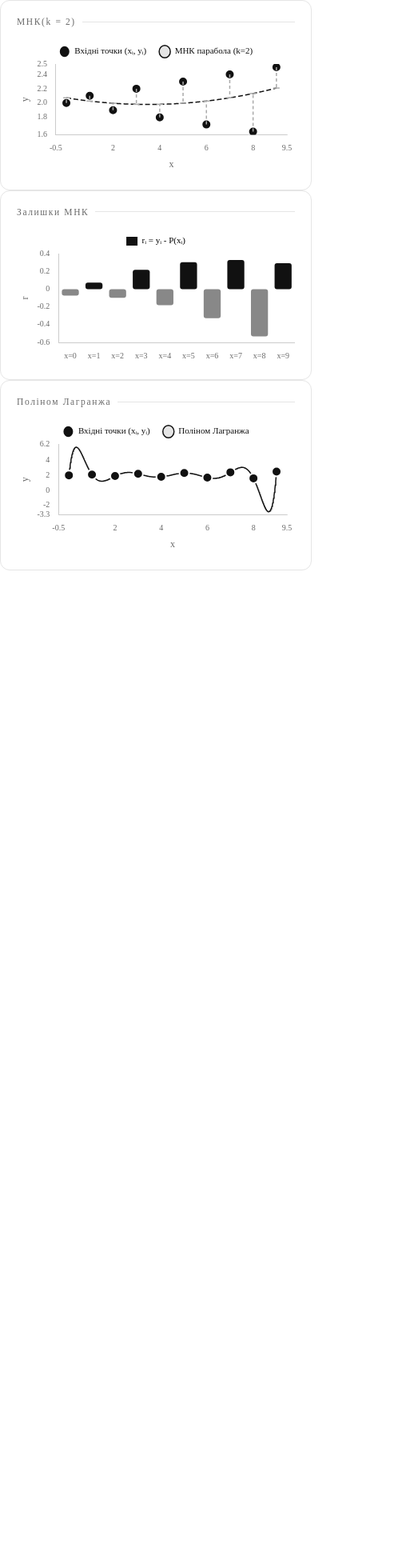
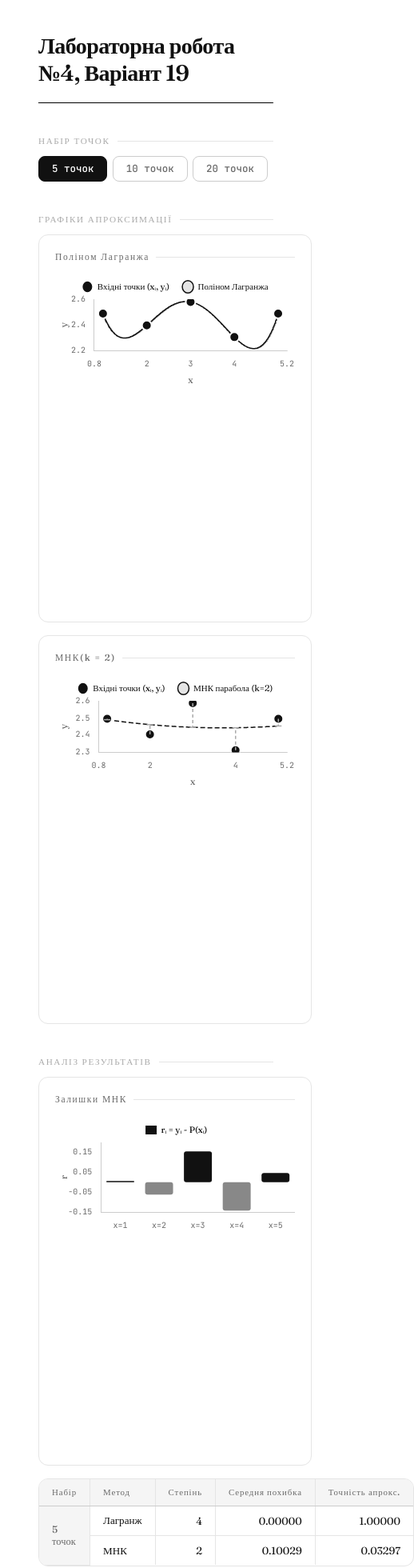
Before and after one commit to postolnyidavyd/function_approximation, a React (Vite) app: page / in a window 390 px wide. Shown: the top 1960 px of the page at 80% size, 518 px wide, since content can reach past the window. Before the commit the page ends 844 px from the top, so only its background shows below. Built offline with nearby package versions, Linux system fonts and the light colour scheme.

Commit message:
реалізація: оркестрація всіх створених компонентів в App.jsx

```diff
--- a/src/App.css
+++ /dev/null
@@ -1,184 +0,0 @@
-.counter {
-  font-size: 16px;
-  padding: 5px 10px;
-  border-radius: 5px;
-  color: var(--accent);
-  background: var(--accent-bg);
-  border: 2px solid transparent;
-  transition: border-color 0.3s;
-  margin-bottom: 24px;
-
-  &:hover {
-    border-color: var(--accent-border);
-  }
-  &:focus-visible {
-    outline: 2px solid var(--accent);
-    outline-offset: 2px;
-  }
-}
-
-.hero {
-  position: relative;
-
-  .base,
-  .framework,
-  .vite {
-    inset-inline: 0;
-    margin: 0 auto;
-  }
-
-  .base {
-    width: 170px;
-    position: relative;
-    z-index: 0;
-  }
-
-  .framework,
-  .vite {
-    position: absolute;
-  }
-
-  .framework {
-    z-index: 1;
-    top: 34px;
-    height: 28px;
-    transform: perspective(2000px) rotateZ(300deg) rotateX(44deg) rotateY(39deg)
-      scale(1.4);
-  }
-
-  .vite {
-    z-index: 0;
-    top: 107px;
-    height: 26px;
-    width: auto;
-    transform: perspective(2000px) rotateZ(300deg) rotateX(40deg) rotateY(39deg)
-      scale(0.8);
-  }
-}
-
-#center {
-  display: flex;
-  flex-direction: column;
-  gap: 25px;
-  place-content: center;
-  place-items: center;
-  flex-grow: 1;
-
-  @media (max-width: 1024px) {
-    padding: 32px 20px 24px;
-    gap: 18px;
-  }
-}
-
-#next-steps {
-  display: flex;
-  border-top: 1px solid var(--border);
-  text-align: left;
-
-  & > div {
-    flex: 1 1 0;
-    padding: 32px;
-    @media (max-width: 1024px) {
-      padding: 24px 20px;
-    }
-  }
-
-  .icon {
-    margin-bottom: 16px;
-    width: 22px;
-    height: 22px;
-  }
-
-  @media (max-width: 1024px) {
-    flex-direction: column;
-    text-align: center;
-  }
-}
-
-#docs {
-  border-right: 1px solid var(--border);
-
-  @media (max-width: 1024px) {
-    border-right: none;
-    border-bottom: 1px solid var(--border);
-  }
-}
-
-#next-steps ul {
-  list-style: none;
-  padding: 0;
-  display: flex;
-  gap: 8px;
-  margin: 32px 0 0;
-
-  .logo {
-    height: 18px;
-  }
-
-  a {
-    color: var(--text-h);
-    font-size: 16px;
-    border-radius: 6px;
-    background: var(--social-bg);
-    display: flex;
-    padding: 6px 12px;
-    align-items: center;
-    gap: 8px;
-    text-decoration: none;
-    transition: box-shadow 0.3s;
-
-    &:hover {
-      box-shadow: var(--shadow);
-    }
-    .button-icon {
-      height: 18px;
-      width: 18px;
-    }
-  }
-
-  @media (max-width: 1024px) {
-    margin-top: 20px;
-    flex-wrap: wrap;
-    justify-content: center;
-
-    li {
-      flex: 1 1 calc(50% - 8px);
-    }
-
-    a {
-      width: 100%;
-      justify-content: center;
-      box-sizing: border-box;
-    }
-  }
-}
-
-#spacer {
-  height: 88px;
-  border-top: 1px solid var(--border);
-  @media (max-width: 1024px) {
-    height: 48px;
-  }
-}
-
-.ticks {
-  position: relative;
-  width: 100%;
-
-  &::before,
-  &::after {
-    content: '';
-    position: absolute;
-    top: -4.5px;
-    border: 5px solid transparent;
-  }
-
-  &::before {
-    left: 0;
-    border-left-color: var(--border);
-  }
-  &::after {
-    right: 0;
-    border-right-color: var(--border);
-  }
-}
--- a/src/App.jsx
+++ b/src/App.jsx
@@ -1,17 +1,59 @@
-import "./App.css";
-import LagrangeChart from "./components/Lagrangechart.jsx";
-import { DATASETS, MNK_DEGREE } from "./data/points.js";
-import MNKChart from "./components/MnkChart.jsx";
-import ResidualsChart from "./components/ResidualChart.jsx";
+import { useState } from "react";
+import LagrangeChart from "./components/LagrangeChart";
+import MNKChart from "./components/MNKChart";
+import ResidualChart from "./components/ResidualChart";
+import ComparisonTable from "./components/ComparisonTable";
+import { DATASETS, MNK_DEGREE } from "./data/points";
+import styles from "./App.module.css";
 
-function App() {
+const SETS = [5, 10, 20];
+
+export default function App() {
+  const [activeSet, setActiveSet] = useState(5);
+
+  const points = DATASETS[activeSet];
+  const degree = MNK_DEGREE[activeSet];
+
   return (
-    <>
-      <MNKChart points={DATASETS["10"]} degree={MNK_DEGREE["10"]} />
-      <ResidualsChart points={DATASETS["10"]} degree={MNK_DEGREE["10"]} />
-      <LagrangeChart points={DATASETS["10"]} />
-    </>
+    <main className={styles.main}>
+      <header className={styles.header}>
+        <h1 className={styles.title}>Лабораторна робота №4, Варіант 19</h1>
+      </header>
+
+      <section className={styles.section}>
+        <p className={styles.sectionTitle}>Набір точок</p>
+        <div className={styles.controls}>
+          {SETS.map((n) => (
+            <button
+              key={n}
+              className={`${styles.btn} ${activeSet === n ? styles.btnActive : ""}`}
+              onClick={() => setActiveSet(n)}
+            >
+              {n} точок
+            </button>
+          ))}
+        </div>
+      </section>
+
+      <section className={styles.section}>
+        <p className={styles.sectionTitle}>Графіки апроксимації</p>
+        <div className={styles.chartsGrid}>
+          <LagrangeChart points={points} />
+          <MNKChart points={points} degree={degree} />
+        </div>
+      </section>
+
+      <section className={styles.section}>
+        <p className={styles.sectionTitle}>Аналіз результатів</p>
+        <div className={styles.bottomRow}>
+          <div className={styles.bottomLeft}>
+            <ResidualChart points={points} degree={degree} />
+          </div>
+          <div className={styles.bottomRight}>
+            <ComparisonTable activeSet={activeSet} />
+          </div>
+        </div>
+      </section>
+    </main>
   );
 }
-
-export default App;
--- /dev/null
+++ b/src/App.module.css
@@ -0,0 +1,131 @@
+@import url("https://fonts.googleapis.com/css2?family=Fraunces:ital,opsz,wght@0,9..144,400;0,9..144,500;0,9..144,600;1,9..144,400&family=JetBrains+Mono:wght@400;500&family=Nunito:wght@400;500&display=swap");
+
+.main {
+    display: flex;
+    flex-direction: column;
+    gap: 2.5rem;
+    max-width: 100%;
+    margin: 0 auto;
+    padding: 2.5rem 3rem 4rem;
+    font-family: "Nunito", sans-serif;
+    color: var(--color-text-primary);
+}
+
+.header {
+    border-bottom: 1.5px solid var(--color-border-primary);
+    padding-bottom: 1.25rem;
+    display: flex;
+    flex-direction: column;
+    gap: 0.25rem;
+}
+
+.title {
+    font-family: "Fraunces", serif;
+    font-size: 1.75rem;
+    font-weight: 600;
+    margin: 0;
+    letter-spacing: -0.02em;
+}
+
+.subtitle {
+    font-family: "Fraunces", serif;
+    font-size: 0.85rem;
+    font-style: italic;
+    color: var(--color-text-secondary);
+    margin: 0;
+}
+
+.section {
+    display: flex;
+    flex-direction: column;
+    gap: 0.75rem;
+}
+
+.sectionTitle {
+    font-family: "Fraunces", serif;
+    font-size: 0.7rem;
+    font-weight: 500;
+    letter-spacing: 0.14em;
+    text-transform: uppercase;
+    color: var(--color-text-tertiary);
+    margin: 0;
+    display: flex;
+    align-items: center;
+    gap: 0.6rem;
+}
+
+.sectionTitle::after {
+    content: "";
+    flex: 1;
+    height: 0.5px;
+    background: var(--color-border-tertiary);
+}
+
+.controls {
+    display: flex;
+    gap: 0.4rem;
+}
+
+.btn {
+    font-family: "JetBrains Mono", monospace;
+    font-size: 0.78rem;
+    font-weight: 500;
+    padding: 0.4rem 1rem;
+    border: 1px solid var(--color-border-secondary);
+    border-radius: var(--border-radius-md);
+    background: var(--color-background-primary);
+    color: var(--color-text-secondary);
+    cursor: pointer;
+    transition: background 0.15s, border-color 0.15s, color 0.15s;
+}
+
+.btn:hover {
+    background: var(--color-background-secondary);
+    border-color: var(--color-border-primary);
+    color: var(--color-text-primary);
+}
+
+.btnActive {
+    background: var(--color-text-primary);
+    color: var(--color-background-primary);
+    border-color: var(--color-text-primary);
+}
+
+.btnActive:hover {
+    background: var(--color-text-secondary);
+    border-color: var(--color-text-secondary);
+}
+
+.chartsGrid {
+    display: grid;
+    grid-template-columns: 1fr 1fr;
+    gap: 1rem;
+}
+
+@media (max-width: 640px) {
+    .chartsGrid {
+        grid-template-columns: 1fr;
+    }
+}
+
+.bottomRow {
+    display: flex;
+    gap: 1rem;
+    align-items: flex-start;
+}
+
+.bottomLeft {
+    flex: 3;
+    min-width: 0;
+}
+
+.bottomRight {
+    flex: 2;
+    min-width: 0;
+}
+
+@media (max-width: 700px) {
+    .bottomRow {
+        flex-direction: column;
+    }
+}
--- a/src/components/Chart.module.css
+++ b/src/components/Chart.module.css
@@ -1,3 +1,4 @@
+
 .chartBox {
     display: flex;
     flex-direction: column;
@@ -7,6 +8,7 @@
     border-radius: var(--border-radius-lg);
     background: var(--color-background-primary);
 }
+
 
 .chartLabel {
     font-family: 'Fraunces', serif;
@@ -26,10 +28,13 @@
     background: var(--color-border-tertiary);
 }
 
+
 .chartCanvas {
     position: relative;
     width: 100%;
+    height: 420px;
 }
+
 
 .metrics {
     display: flex;
@@ -59,3 +64,9 @@
     font-weight: 500;
     color: var(--color-text-primary);
 }
+
+.chartCanvasResiduals {
+    position: relative;
+    width: 100%;
+    height: 280px;
+}
--- a/src/components/Comparisontable.module.css
+++ b/src/components/Comparisontable.module.css
@@ -1,5 +1,4 @@
 .wrapper {
-    /* Змінено з 0.5px на 1px, щоб бордери не зникали на звичайних екранах */
     border: 1px solid var(--color-border-tertiary);
     border-radius: var(--border-radius-lg);
     overflow: hidden;
@@ -37,10 +36,8 @@
     border-right: none;
 }
 
-/* Всі td — числові, праворуч */
 .table td {
     padding: 0.6rem 1rem;
-    /* Змінено на 1px */
     border-bottom: 1px solid var(--color-border-tertiary);
     border-right: 1px solid var(--color-border-tertiary);
     font-family: 'Fraunces', serif;
@@ -64,11 +61,9 @@
     background: var(--color-background-secondary);
     color: var(--color-text-secondary) !important;
     vertical-align: middle;
-    /* Гарантуємо, що об'єднана комірка матиме лінію справа */
     border-right: 1px solid var(--color-border-tertiary) !important;
 }
 
-/* ФІКС: Зв'язуємо тег td з класом, щоб підвищити специфічність і перебити загальний .table td */
 .table td.tdMethod {
     text-align: left;
     font-weight: 500;
--- a/src/components/MnkChart.jsx
+++ b/src/components/MnkChart.jsx
@@ -52,25 +52,27 @@ export default function MNKChart({ points, degree }) {
   const mnkResult = useMemo(() => computeMNK(points, degree), [points, degree]);
 
   const [visibleCount, setVisibleCount] = useState(0);
-  const rafRef = useRef(null);
+  const requestAnimationFrameRef = useRef(null);
 
   useEffect(() => {
-    cancelAnimationFrame(rafRef.current);
+    cancelAnimationFrame(requestAnimationFrameRef.current);
+
+    const total = mnkResult.plotX.length;
 
     let count = 0;
     setVisibleCount(0);
-    const total = mnkResult.plotX.length;
 
     const animate = () => {
       count = Math.min(count + STEP, total);
       setVisibleCount(count);
       if (count < total) {
-        rafRef.current = requestAnimationFrame(animate);
+        requestAnimationFrameRef.current = requestAnimationFrame(animate);
       }
     };
 
-    rafRef.current = requestAnimationFrame(animate);
-    return () => cancelAnimationFrame(rafRef.current);
+    requestAnimationFrameRef.current = requestAnimationFrame(animate);
+
+    return () => cancelAnimationFrame(requestAnimationFrameRef.current);
   }, [mnkResult]);
 
   const residualPlugin = useMemo(
@@ -81,7 +83,6 @@ export default function MNKChart({ points, degree }) {
   const curveData = mnkResult.plotX
     .slice(0, visibleCount)
     .map((x, i) => ({ x, y: mnkResult.plotY[i] }));
-
 
   const allX = [...points.map((p) => p.x), ...mnkResult.plotX];
   const allY = [...points.map((p) => p.y), ...mnkResult.plotY];
@@ -129,8 +130,6 @@ export default function MNKChart({ points, degree }) {
     ],
   };
 
-  const { RMSE, R2 } = mnkResult;
-
   return (
     <div className={styles.chartBox}>
       <p className={styles.chartLabel}>МНК(k = {degree})</p>
--- a/src/utils/chartConfig.js
+++ b/src/utils/chartConfig.js
@@ -1,7 +1,7 @@
 import {
   Chart as ChartJS,
   LinearScale,
-    CategoryScale,
+  CategoryScale,
   PointElement,
   LineElement,
   BarElement,
```
